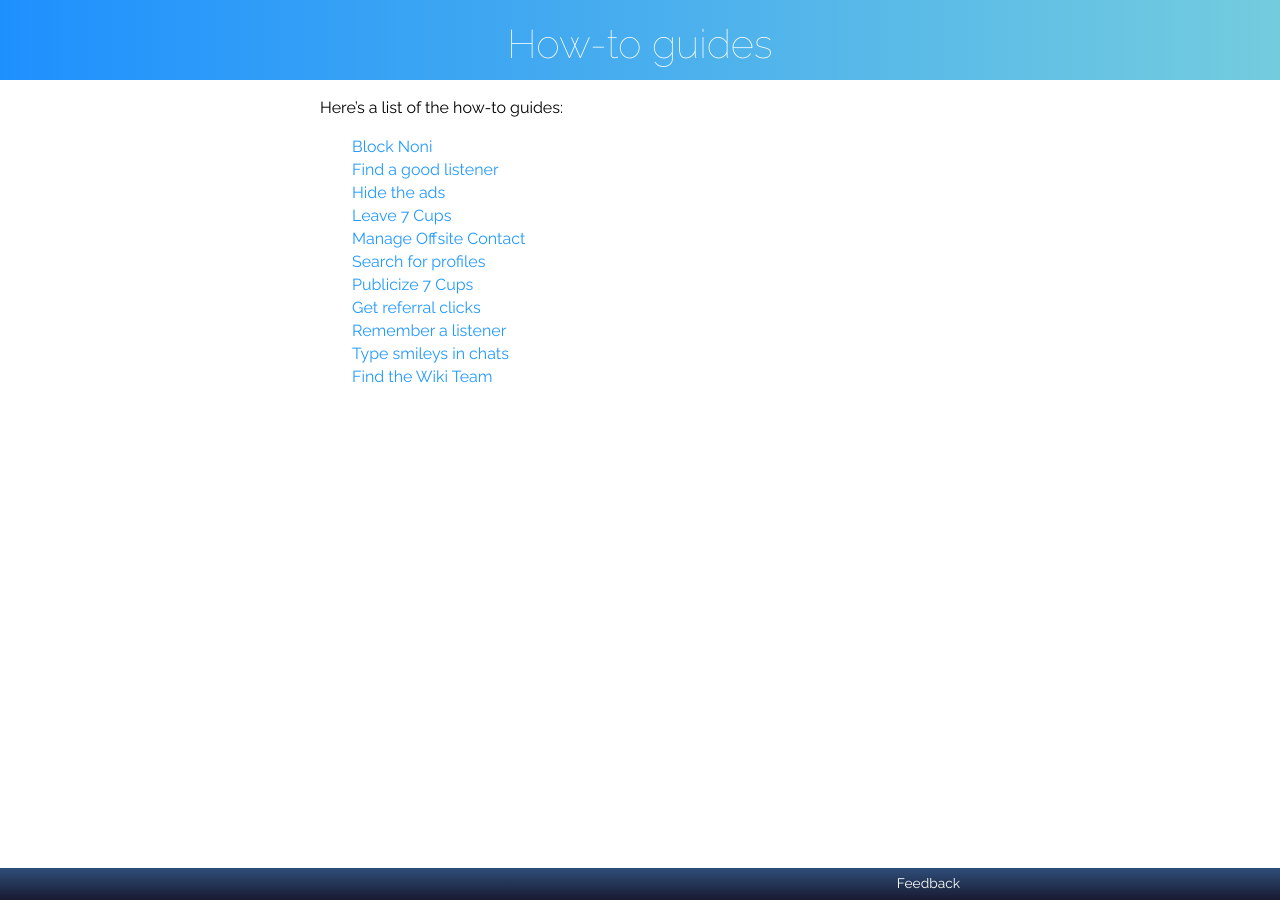
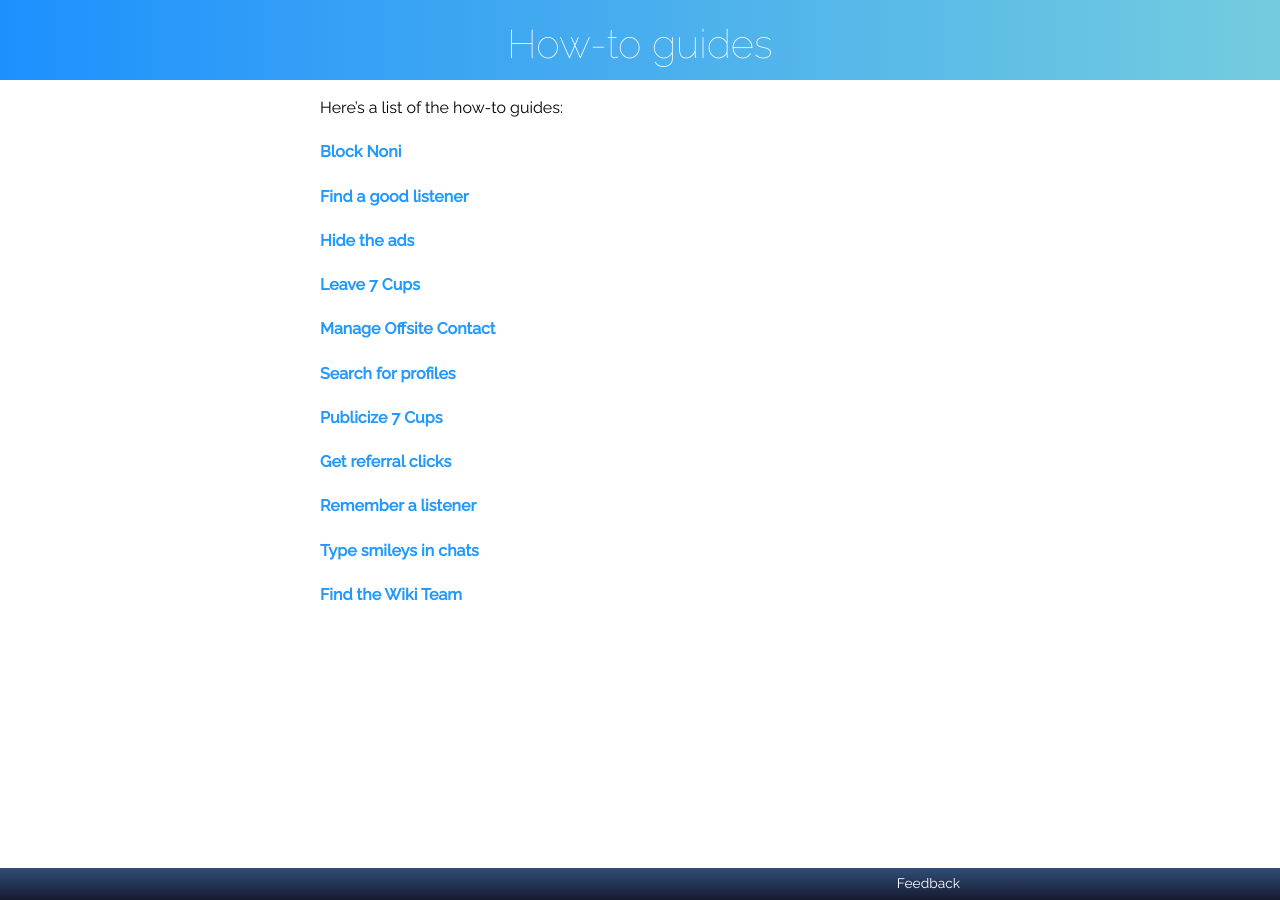
Before and after one commit to RarelyCharlie/rarelycharlie.github.io, a Jekyll site: the page built from _howto/index.md, in a window 1280 px wide. Built offline with Jekyll 4.4.1, drawn with Linux system fonts in a browser that asks for light colours.

Commit message:
no extensions

```diff
--- a/_howto/index.md
+++ b/_howto/index.md
@@ -6,8 +6,8 @@ class: index
 Here's a list of the how-to guides:
 {:style="margin-top: 1em;"}
 
-<p style="margin-left: 2em;">
-{% for how in site.howto %}{% if how.class != 'index' %}
-<a href="{{ how.url }}">{{ how.title }}</a><br/>
+{% for h in site.howto %}{% if h.class != 'index' %}
+#### [{{ h.title }}]({{ h.url | remove: '.html' }} '{{ h.title }}')
+
+{{ h.info }}
 {% endif %}{% endfor %}
-</p>
```
